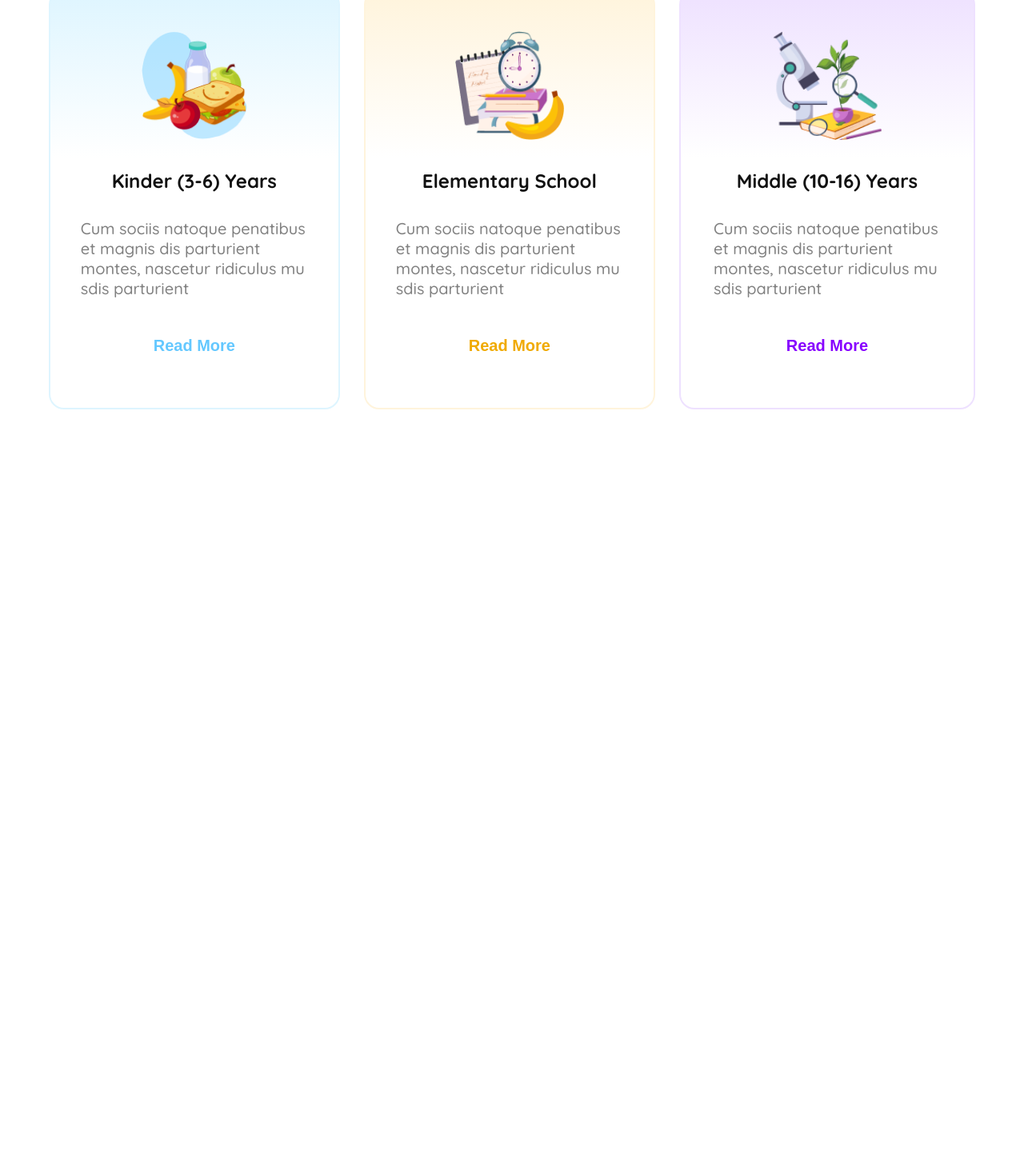
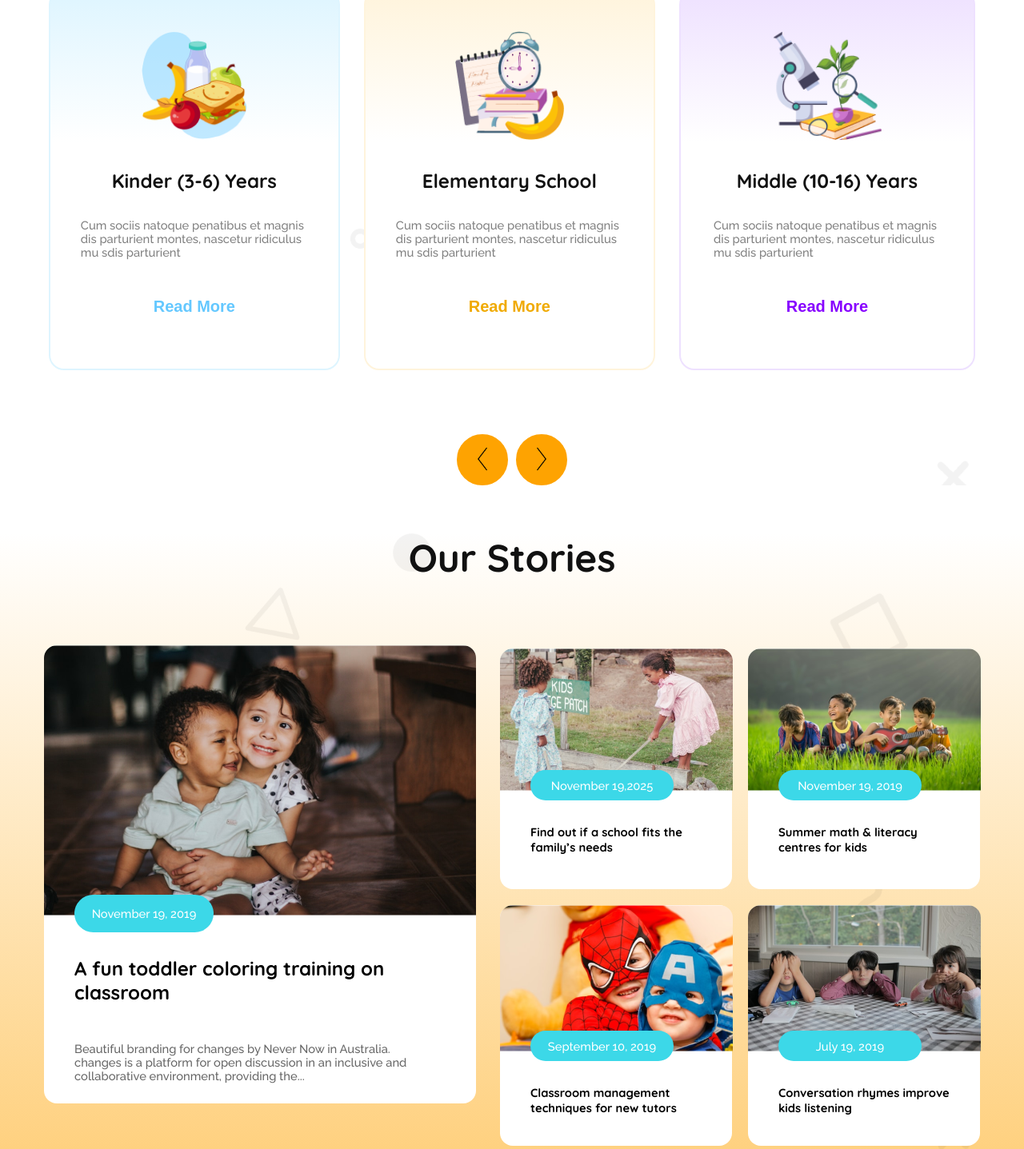
Before and after one commit to ashraful-shuvon/kids-school-responsive, a plain HTML site: page index.html in a window 1280 px wide. Shown: the part 894-2331 px from the top of the page at 80% size. Before the commit the page ends 1406 px from the top, so only its background shows below. Drawn offline with Linux system fonts and the light colour scheme.

Commit message:
Completed the stories section for desktop view

```diff
--- a/index.html
+++ b/index.html
@@ -50,6 +50,7 @@
 
     <!-- Main body -->
     <main>
+        <!-- Curriculum section -->
         <section class="curriculum">
             <h3 class="primary-heading">Standard curriculam</h3>
             <div class="card-container flex">
@@ -79,6 +80,65 @@
                 </div>
 
             </div>
+
+            <div class="arrow flex">
+                <div class="circle flex"> <button class="button6"><img src="./assets/left.png" alt=""></button></div>
+                <div class="circle flex"><button class="button6"><img src="./assets/right.png" alt=""></button></div>
+            </div>
+        </section>
+        <!-- Stories section -->
+        <section class="stories">
+            <h3 class="primary-heading">Our Stories</h3>
+            <div class="stories-container flex">
+                <div class="story-card-left">
+                    <div class="story-1">
+                        <img src="./assets/story-1.png" alt="">
+                        <div class="date1 flex">
+                            <p>November 19, 2019</p>
+                        </div>
+                        <h6 class="story-heading1">A fun toddler coloring training on
+                            classroom</h6>
+                        <p class="story-description">Beautiful branding for changes by Never Now in Australia.
+                            changes is a platform for open discussion in an inclusive and
+                            collaborative environment, providing the...</p>
+                    </div>
+                </div>
+
+                <div class="story-card-right">
+                    <div class="story">
+                        <img src="./assets/story-2.png" alt="">
+                        <div class="date flex">
+                            <p>November 19,2025</p>
+                        </div>
+                        <h6 class="story-heading">Find out if a school fits the
+                            family’s needs</h6>
+                    </div>
+                    <div class="story">
+                        <img src="./assets/story-3.png" alt="">
+                        <div class="date flex">
+                            <p>November 19, 2019</p>
+                        </div>
+                        <h6 class="story-heading">Summer math & literacy
+                            centres for kids</h6>
+                    </div>
+                    <div class="story">
+                        <img src="./assets/story-4.png" alt="">
+                        <div class="date flex">
+                            <p>September 10, 2019</p>
+                        </div>
+                        <h6 class="story-heading">Classroom management
+                            techniques for new tutors</h6>
+                    </div>
+                    <div class="story">
+                        <img src="./assets/story-5.png" alt="">
+                        <div class="date flex">
+                            <p>July 19, 2019</p>
+                        </div>
+                        <h6 class="story-heading">Conversation rhymes
+                            improve kids listening</h6>
+                    </div>
+                </div>
+            </div>
         </section>
     </main>
 
--- a/styles/style.css
+++ b/styles/style.css
@@ -1,4 +1,6 @@
 @import url("https://fonts.googleapis.com/css2?family=Quicksand:wght@300..700&display=swap");
+
+@import url('https://fonts.googleapis.com/css2?family=Raleway:ital,wght@0,100..900;1,100..900&display=swap');
 
 :root {
   --bg-primary: rgba(247, 247, 247, 1);
@@ -6,12 +8,14 @@
   --clr-font-regular: rgba(128, 128, 128, 1);
   --clr-font-bold: rgba(17, 17, 17, 1);
 
+
   --fs-regular: 1.25rem;
   --fs-logo: 2rem;
   --fs-title: 2.9rem;
   --fs-banner: 3.2rem;
   --fs-primary: 2.98rem;
   --fs-sec: 1.5rem;
+  --fs-basic: 0.92rem;
 
   --fw-400: 400;
   --fw-500: 500;
@@ -34,7 +38,6 @@ body {
 
 .navbar,
 .banner,
-main,
 footer {
   max-width: 1160px;
   margin: 0 auto;
@@ -91,10 +94,9 @@ footer {
   color: #111111;
 }
 
-
 .button3 {
   background-color: white;
-    color: #8700FF;
+  color: #8700ff;
   border: 2px solid white;
   border-radius: 12px;
   font-weight: 600;
@@ -103,13 +105,13 @@ footer {
 }
 
 .button3:hover {
-    background-color: #8700FF;
+  background-color: #8700ff;
   color: white;
 }
 
 .button4 {
   background-color: white;
-    color: #F0AA00;
+  color: #f0aa00;
   border: 2px solid white;
   border-radius: 12px;
   font-weight: 600;
@@ -118,14 +120,13 @@ footer {
 }
 
 .button4:hover {
-    background-color: #F0AA00;
+  background-color: #f0aa00;
   color: white;
 }
 
-
 .button5 {
   background-color: white;
-    color: #64C8FF;
+  color: #64c8ff;
   border: 2px solid white;
   border-radius: 12px;
   font-weight: 600;
@@ -134,8 +135,26 @@ footer {
 }
 
 .button5:hover {
-    background-color: #64C8FF;
+  background-color: #64c8ff;
   color: white;
+}
+
+.button6 {
+  background-color: #fea301;
+  color: white;
+  border: 2px solid #fea301;
+  border-radius: 50%;
+  height: 64px;
+  width: 64px;
+  justify-content: center;
+  align-items: center;
+  transition-duration: 0.4s;
+  cursor: pointer;
+}
+
+.button6:hover {
+  background-color: white;
+  color: #fea301;
 }
 
 /* Navbar style */
@@ -256,7 +275,8 @@ a {
   margin-top: 60px;
 }
 
-.card-container {
+.card-container,
+.stories-container {
   justify-content: center;
   align-items: center;
   margin-top: 80px;
@@ -274,17 +294,17 @@ a {
 }
 
 .bg-blue {
-    background: linear-gradient(#DEF5FF, #FFFFFF 40%);
-    border: 2px solid #DEF5FF;
+  background: linear-gradient(#def5ff, #ffffff 40%);
+  border: 2px solid #def5ff;
 }
 
 .bg-yellow {
-    background: linear-gradient(#FFF4DC, #FFFFFF 40%);
-    border: 2px solid #FFF4DC;
+  background: linear-gradient(#fff4dc, #ffffff 40%);
+  border: 2px solid #fff4dc;
 }
 .bg-purple {
-    background: linear-gradient(#EEE1FF, #FFFFFF 40%);
-    border: 2px solid #EEE1FF;
+  background: linear-gradient(#eee1ff, #ffffff 40%);
+  border: 2px solid #eee1ff;
 }
 .sec-heading {
   font-size: var(--fs-sec);
@@ -295,12 +315,126 @@ a {
 }
 .sec-description {
   width: 284px;
-  font-size: var(--fs-regular);
+  font-size: var(--fs-basic);
   font-weight: var(--fw-500);
+  font-family: "Raleway", sans-serif;
   color: var(--clr-font-regular);
   margin: 0;
   padding-bottom: 32px;
 }
+/* arrow design */
+
+.arrow {
+  justify-content: center;
+  align-items: center;
+  margin-top: 80px;
+  margin-bottom: 60px;
+  gap: 10px;
+}
+
+.circle img {
+  height: 34px;
+  width: 26px;
+}
+
+/* Stories section styles */
+
+.stories {
+  background: url(../assets/bg.png), linear-gradient(#FFFFFF , #FEA301 200%);
+}
+
+.story-card-left{
+  margin-left: 140px;
+  width: 540px;
+  height: 630px;
+}
+.story-1{
+  background-color: white;
+  border-radius: 16px;
+}
+.story-1 img {
+  border-radius: 16px 16px 0 0;
+}
+.date1 {
+  background-color: #3CD8E8;
+  height: 47px;
+  width: 174px;
+  text-align: center;
+  justify-content: center;
+  align-items: center;
+  border-radius: 47px;
+
+  font-family: "Raleway", sans-serif;
+  font-size: var(--fs-basic);
+  font-weight: var(--fw-500);
+  color: white;
+
+  position: relative;
+  left: 38px;
+  top: -30px;
+}
+.story-heading1 {
+  font-size: var(--fs-sec);
+  font-weight: var(--fw-700);
+  padding: 0 38px;
+  margin: 0;
+}
+.story-description{
+  font-family: "Raleway", sans-serif;
+  font-size: var(--fs-basic);
+  font-weight: var(--fw-500);
+  margin: 0;
+  padding: 47px 68px 26px 38px;
+  color: rgba(102, 102, 102, 1);
+}
+
+/* story card right */
+
+.story-card-right{
+  display: grid;
+  grid-template-columns: repeat(2, 2fr);
+  margin-right: 140px;
+  gap: 20px;
+}
+
+.story {
+  width: 290px;
+  height: 301px;
+  background-color: white;
+  border-radius: 16px;
+}
+
+.story img {
+  border-radius: 16px 16px 0 0;
+}
+
+.date {
+  background-color: #3CD8E8;
+  height: 38px;
+  width: 179px;
+  text-align: center;
+  justify-content: center;
+  align-items: center;
+  border-radius: 47px;
+
+  font-family: "Raleway", sans-serif;
+  font-size: var(--fs-basic);
+  font-weight: var(--fw-500);
+  color: white;
+
+  position: relative;
+  left: 38px;
+  top: -30px;
+}
+.story-heading {
+  margin: 0;
+  padding: 0 38px 28px 38px;
+  font-size: var(--fs-basic);
+  font-weight: var(--fw-700);
+}
+
+
+
 
 /* Responsive design for mobile devices */
 
@@ -351,7 +485,6 @@ a {
     margin-top: 40px;
     margin-bottom: 20px;
   }
-
 }
 /* Responsive design for medium size screen */
 
@@ -384,7 +517,6 @@ a {
     margin-top: 0;
   }
 
-
   .card-container {
     flex-direction: column;
     padding: 20px;
```
Also changed, not shown: assets/left.png (added), assets/right.png (added). Lines whose indentation alone changed are shown as unchanged.
